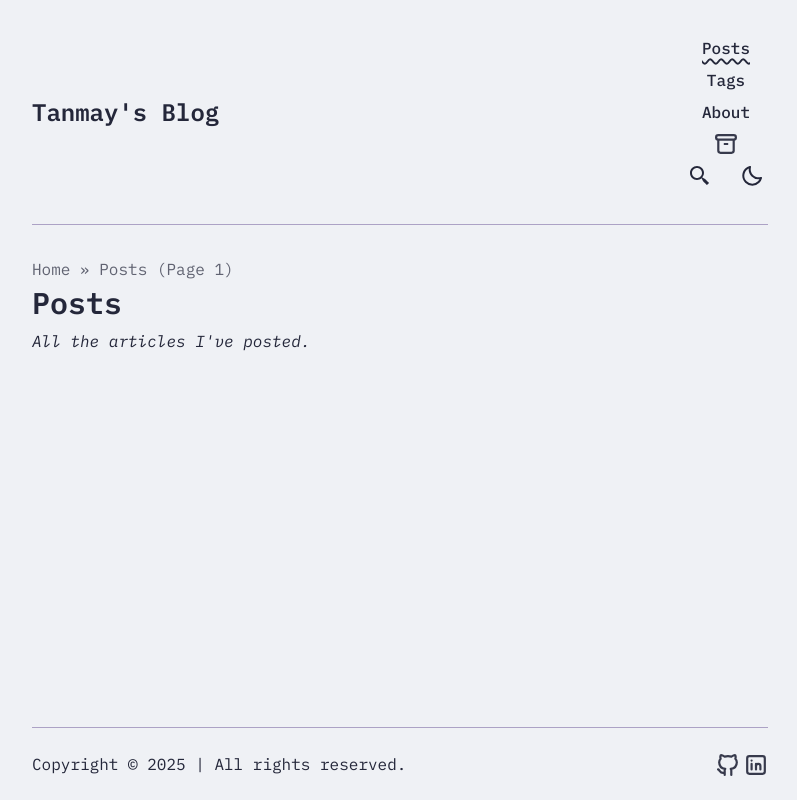
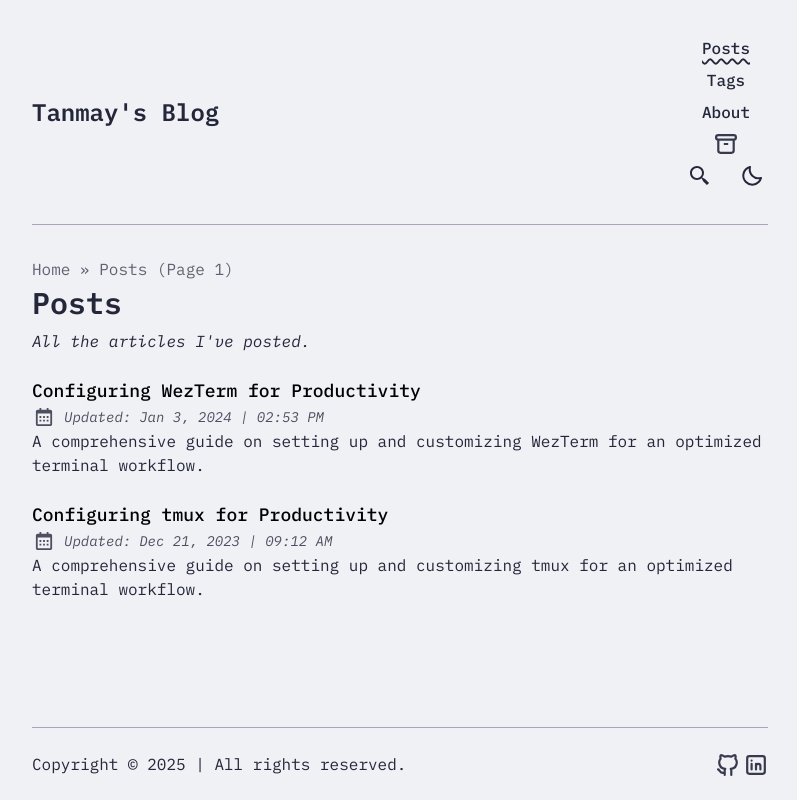
Before and after one commit to tanmaypanda-14/blog, an Astro site: page /posts in a window 1280 px wide. Shown: the whole page, without its empty margins (240-1037 px from the left). Built offline with nearby package versions, Linux system fonts and the light colour scheme; Astro itself is replaced by a stand-in of ours; some packages are replaced by stand-ins of ours.

Commit message:
update publication and modification dates for tmux and wezterm productivity blog posts

```diff
--- a/src/content/blog/configure-tmux-for-productivity.md
+++ b/src/content/blog/configure-tmux-for-productivity.md
@@ -1,6 +1,7 @@
 ---
 author: Tanmay Panda
-pubDatetime: 2025-02-09T12:00:00Z
+pubDatetime: 2022-09-23T15:22:00Z
+modDatetime: 2023-12-21T09:12:47.400Z
 title: Configuring tmux for Productivity
 slug: configuring-tmux-for-productivity
 featured: true
--- a/src/content/blog/configure-wezterm-for-productivity.md
+++ b/src/content/blog/configure-wezterm-for-productivity.md
@@ -1,6 +1,7 @@
 ---
 author: Tanmay Panda
-pubDatetime: 2025-02-09T12:00:00Z
+pubDatetime: 2023-07-21T10:11:06.130Z
+modDatetime: 2024-01-03T14:53:25Z
 title: Configuring WezTerm for Productivity
 slug: configuring-wezterm-for-productivity
 featured: true
```
